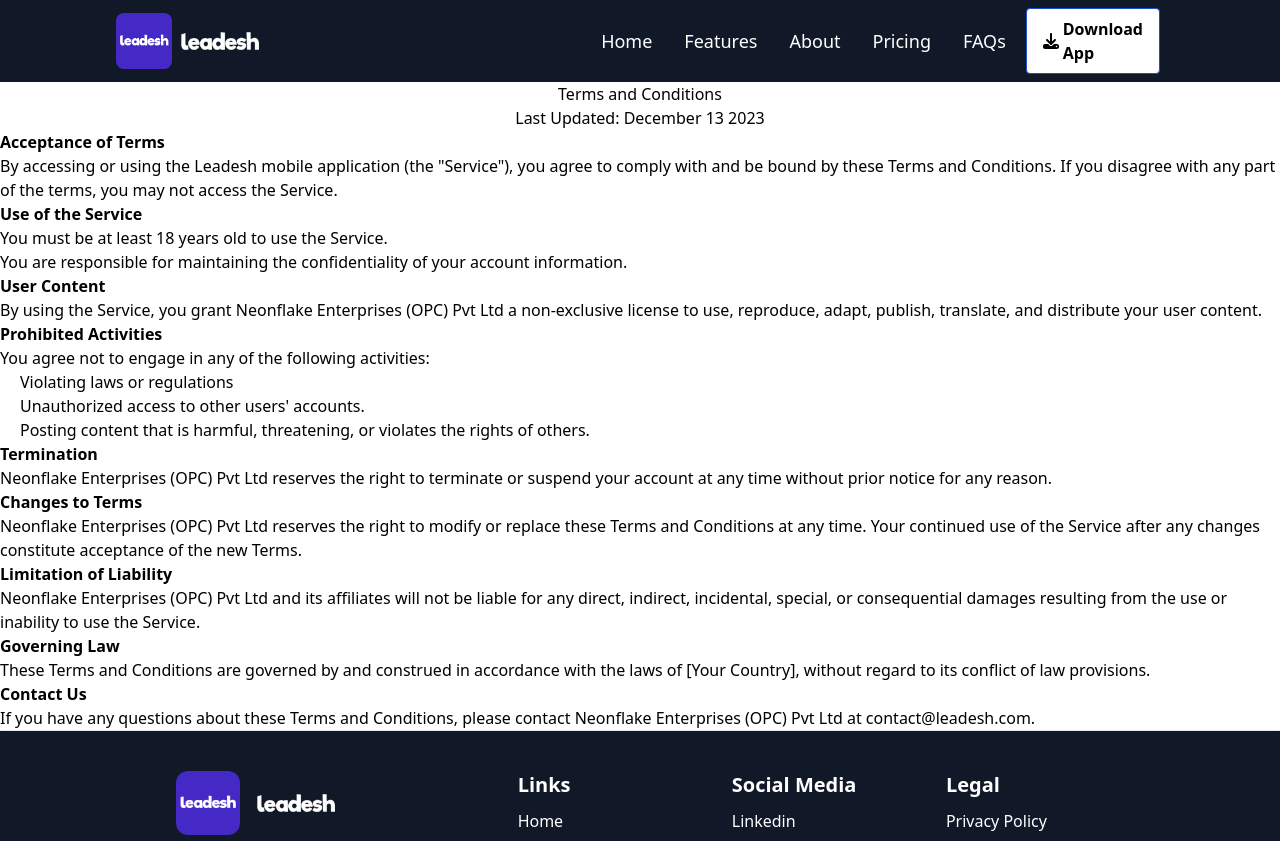
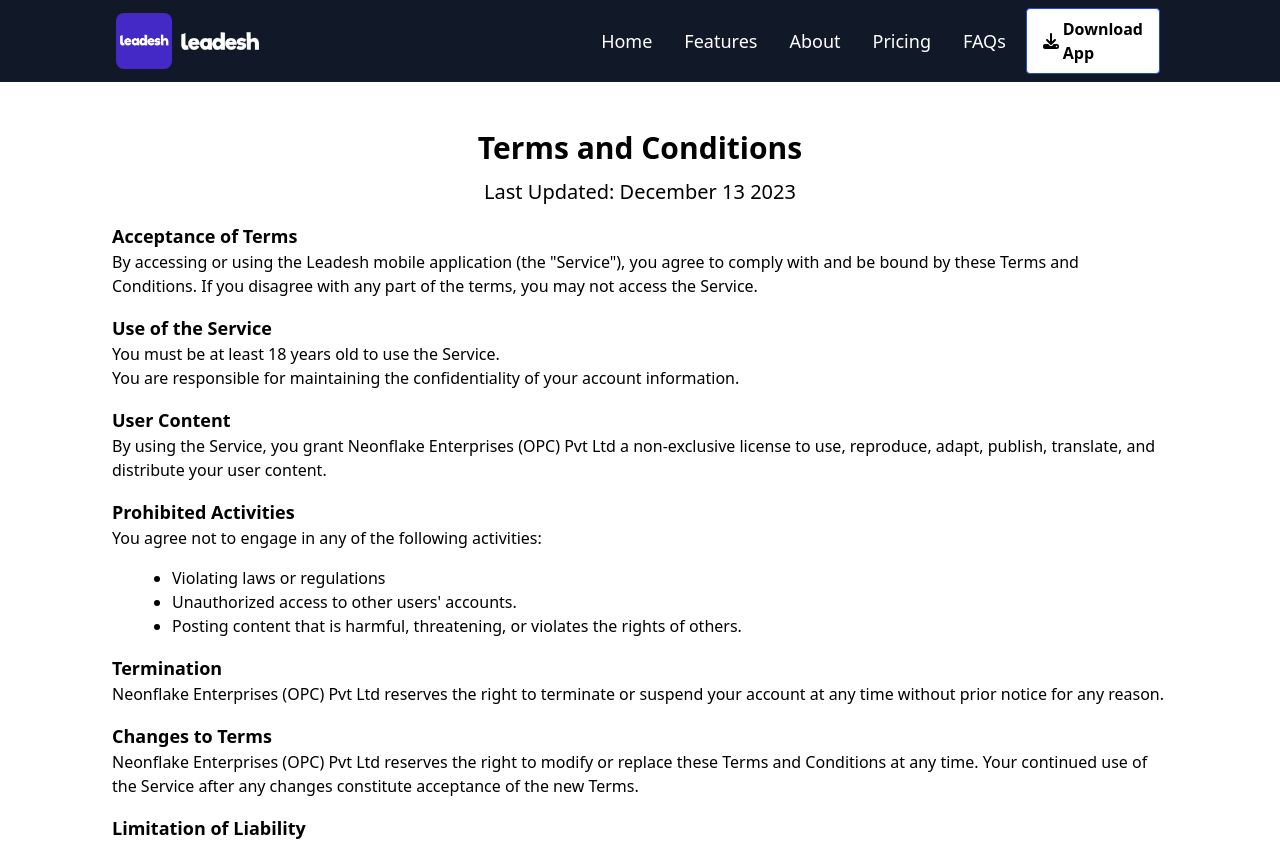
Before and after one commit to Sibunnayak/Leadesh, a React (Vite) app: page /terms-conditions in a window 1280 px wide. Shown: the top 841 px of the page. Built offline with nearby package versions, Linux system fonts and the light colour scheme.

Commit message:
leadesh ui completed

```diff
--- a/src/Pages/TermsandConditions/TermsandConditions.jsx
+++ b/src/Pages/TermsandConditions/TermsandConditions.jsx
@@ -1,78 +1,98 @@
 const TermsandConditions = () => {
   return (
-    <section className="section section-lg bg-light">
+    <section className="section section-lg bg-light my-12 lg:mx-28 mx-8">
       <div className="container">
         <div className="justify-content-center row">
-          <div className="text-center col-12">
-            <h2 className="px-lg-5">Terms and Conditions</h2>
-            <p className="lead px-lg-8">Last Updated: December 13 2023</p>
+          <div className="text-center mb-4">
+            <h2 className="text-3xl font-bold mb-3  max-sm:text-xl">
+              Terms and Conditions
+            </h2>
+            <p className="text-xl">Last Updated: December 13 2023</p>
           </div>
         </div>
         <div className="row">
           <div className="col-12">
-            <b>Acceptance of Terms</b>
+            <div className="mb-4">
+              <b className="text-lg">Acceptance of Terms</b>
               <p>
                 By accessing or using the Leadesh mobile application (the
                 "Service"), you agree to comply with and be bound by these Terms
                 and Conditions. If you disagree with any part of the terms, you
                 may not access the Service.
               </p>
-            <b>Use of the Service</b>
+            </div>
+            <div className="mb-4">
+              <b className="text-lg">Use of the Service</b>
               <p>You must be at least 18 years old to use the Service.</p>
-            <p>
+              <p className="mb-4">
                 You are responsible for maintaining the confidentiality of your
                 account information.
               </p>
-            <b>User Content</b>
+            </div>
+            <div className="mb-4">
+              <b className="text-lg">User Content</b>
               <p>
                 By using the Service, you grant Neonflake Enterprises (OPC) Pvt
                 Ltd a non-exclusive license to use, reproduce, adapt, publish,
                 translate, and distribute your user content.
               </p>
-            <b>Prohibited Activities</b>
+            </div>
+            <div className="mb-4">
+              <b className="text-lg">Prohibited Activities</b>
               <p>You agree not to engage in any of the following activities:</p>
-            <div className="ml-5">
-              <ul>
+              <div className="ml-5 mt-4">
+                <ul className="list-disc ml-10">
                   <li>Violating laws or regulations</li>
                   <li>Unauthorized access to other users' accounts.</li>
                   <li>
-                  Posting content that is harmful, threatening, or violates the
-                  rights of others.
+                    Posting content that is harmful, threatening, or violates
+                    the rights of others.
                   </li>
                 </ul>
               </div>
-            <b>Termination</b>
+            </div>
+            <div className="mb-4">
+              <b className="text-lg">Termination</b>
               <p>
                 Neonflake Enterprises (OPC) Pvt Ltd reserves the right to
-              terminate or suspend your account at any time without prior notice
-              for any reason.
+                terminate or suspend your account at any time without prior
+                notice for any reason.
               </p>
-            <b>Changes to Terms</b>
+            </div>
+            <div className="mb-4">
+              <b className="text-lg">Changes to Terms</b>
               <p>
                 Neonflake Enterprises (OPC) Pvt Ltd reserves the right to modify
-              or replace these Terms and Conditions at any time. Your continued
-              use of the Service after any changes constitute acceptance of the
-              new Terms.
+                or replace these Terms and Conditions at any time. Your
+                continued use of the Service after any changes constitute
+                acceptance of the new Terms.
               </p>
-            <b>Limitation of Liability</b>
+            </div>
+            <div className="mb-4">
+              <b className="text-lg">Limitation of Liability</b>
               <p>
-              Neonflake Enterprises (OPC) Pvt Ltd and its affiliates will not be
-              liable for any direct, indirect, incidental, special, or
+                Neonflake Enterprises (OPC) Pvt Ltd and its affiliates will not
+                be liable for any direct, indirect, incidental, special, or
                 consequential damages resulting from the use or inability to use
                 the Service.
               </p>
-            <b>Governing Law</b>
+            </div>
+            <div className="mb-4">
+              <b className="text-lg">Governing Law</b>
               <p>
                 These Terms and Conditions are governed by and construed in
-              accordance with the laws of [Your Country], without regard to its
-              conflict of law provisions.
+                accordance with the laws of [Your Country], without regard to
+                its conflict of law provisions.
               </p>
-            <b>Contact Us</b>
+            </div>
+            <div className="mb-4">
+              <b className="text-lg">Contact Us</b>
               <p>
-              If you have any questions about these Terms and Conditions, please
-              contact Neonflake Enterprises (OPC) Pvt Ltd at
+                If you have any questions about these Terms and Conditions,
+                please contact Neonflake Enterprises (OPC) Pvt Ltd at
                 contact@leadesh.com.
               </p>
+            </div>
           </div>
         </div>
       </div>
```
Lines whose indentation alone changed are shown as unchanged.
